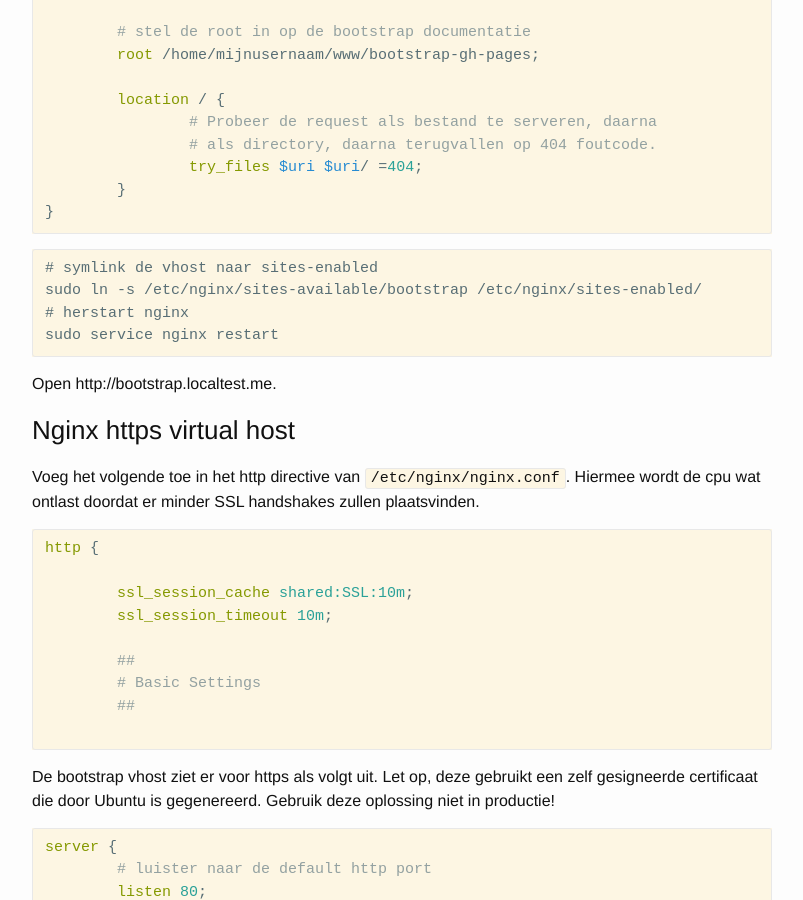
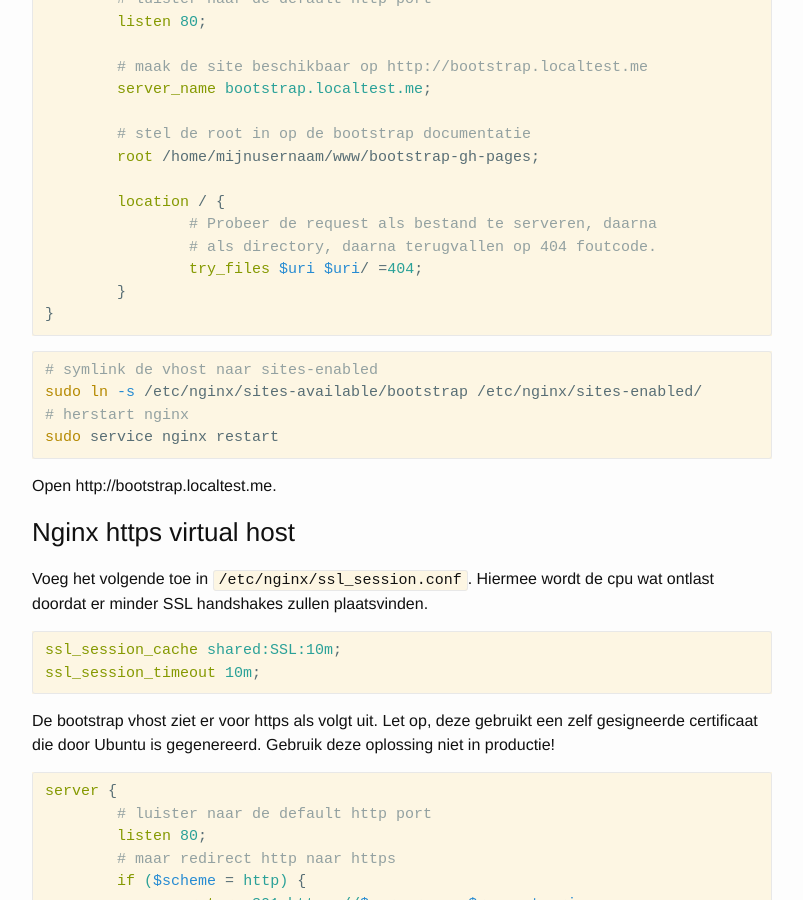
Before and after one commit to robkorv/robkorv.github.io, a Jekyll site: the page built from _posts/2014-08-17-nginx-met-spdy-in-ubuntu.md, in a window 1280 px wide and 900 px high, scrolled down 2299 px. Shown: the whole window, without its empty margins (238-1041 px from the left). Built offline with Jekyll 4.4.1, drawn with Linux system fonts in a browser that asks for light colours; Markdown is read by kramdown in place of the engine named in the settings; some of the changed text lies outside the part shown.

Commit message:
post update

````diff
--- a/_posts/2014-08-17-nginx-met-spdy-in-ubuntu.md
+++ b/_posts/2014-08-17-nginx-met-spdy-in-ubuntu.md
@@ -117,7 +122,7 @@
 }
 ```
 
-```
+```bash
 # symlink de vhost naar sites-enabled
 sudo ln -s /etc/nginx/sites-available/bootstrap /etc/nginx/sites-enabled/
 # herstart nginx
@@ -128,19 +133,12 @@
 
 ### Nginx https virtual host
 
-Voeg het volgende toe in het http directive van `/etc/nginx/nginx.conf`. Hiermee
-wordt de cpu wat ontlast doordat er minder SSL handshakes zullen plaatsvinden.
+Voeg het volgende toe in `/etc/nginx/ssl_session.conf`. Hiermee wordt de cpu wat
+ontlast doordat er minder SSL handshakes zullen plaatsvinden.
 
 ```nginx
-http {
-
-        ssl_session_cache shared:SSL:10m;
-        ssl_session_timeout 10m;
-
-        ##
-        # Basic Settings
-        ##
-
+ssl_session_cache shared:SSL:10m;
+ssl_session_timeout 10m;
 ```
 
 De bootstrap vhost ziet er voor https als volgt uit. Let op, deze gebruikt een
````
Also changed, not shown: other parts of _posts/2014-08-17-nginx-met-spdy-in-ubuntu.md (+5 -0 lines).
